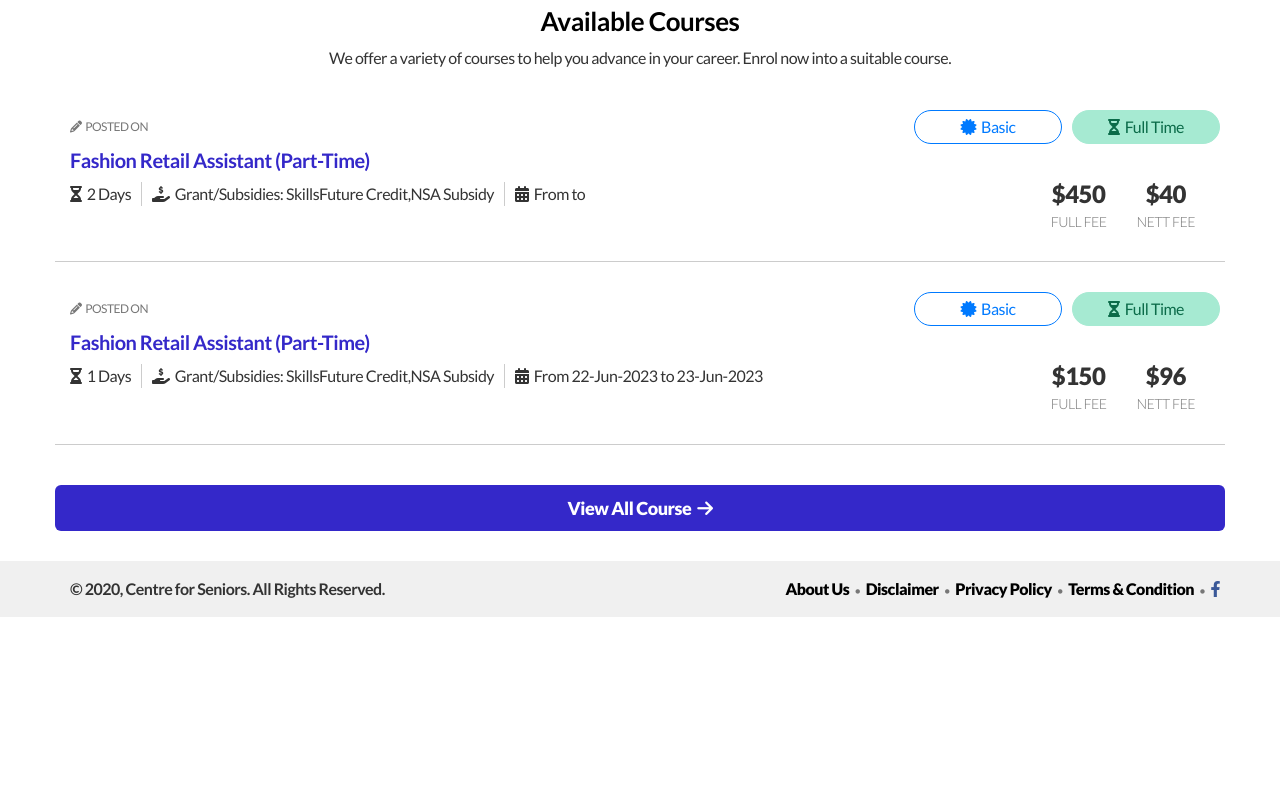
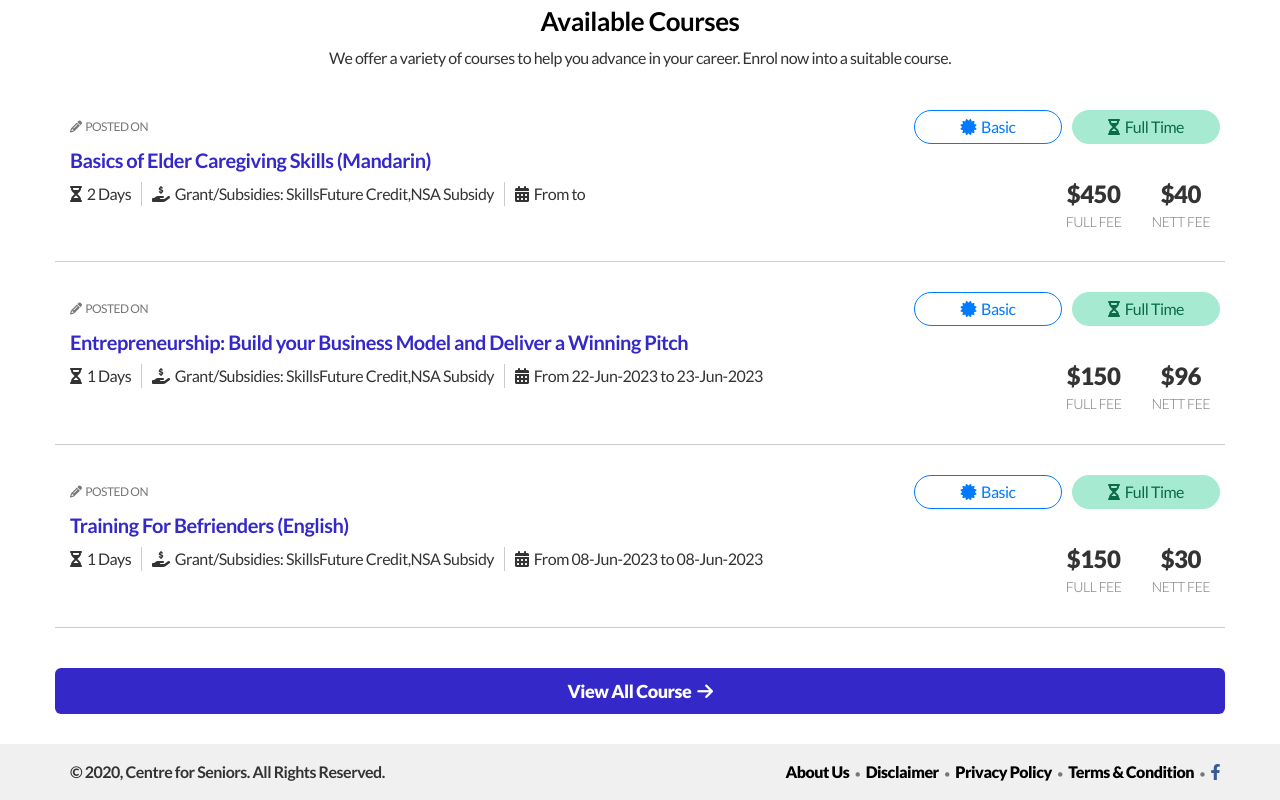
Before and after one commit to phr9000/seniorJob, a React (Create React App) app: page / in a window 1280 px wide. Shown: the part 1903-2703 px from the top of the page. Before the commit the page ends 2520 px from the top, so only its background shows below. Built offline with nearby package versions, Linux system fonts and the light colour scheme.

Commit message:
+ Avail scss 간격 일부 수정

```diff
--- a/src/assets/styles/layout/availCourses.scss
+++ b/src/assets/styles/layout/availCourses.scss
@@ -191,6 +191,10 @@
     justify-content: center;
     padding: 0 1.5rem;
 
+    &:last-child {
+      padding-right: 0;
+    }
+
     @include mobile {
       &:first-child {
         padding-left: 0;
--- a/src/components/AvailCourses.tsx
+++ b/src/components/AvailCourses.tsx
@@ -20,7 +20,7 @@ const coursesList = [
       {type: "Basic", icon: "fas fa-certificate"},
       {type: "Full Time", icon: "fas fa-hourglass-half"},
     ],
-    title: "Fashion Retail Assistant (Part-Time)",
+    title: "Basics of Elder Caregiving Skills (Mandarin)",
     day: "2 Days",
     location: "Grant/Subsidies: SkillsFuture Credit,NSA Subsidy",
     calendar: "From to",
@@ -36,7 +36,7 @@ const coursesList = [
       {type: "Basic", icon: "fas fa-certificate"},
       {type: "Full Time", icon: "fas fa-hourglass-half"},
     ],
-    title: "Fashion Retail Assistant (Part-Time)",
+    title: "Entrepreneurship: Build your Business Model and Deliver a Winning Pitch",
     day: "1 Days",
     location: "Grant/Subsidies: SkillsFuture Credit,NSA Subsidy",
     calendar: "From 22-Jun-2023 to 23-Jun-2023",
@@ -45,12 +45,27 @@ const coursesList = [
     fullFee: "FULL FEE",
     nettlFee: "NETT FEE",
   },
+  {
+    postedOn: "",
+    timeTypes: [
+      {type: "Basic", icon: "fas fa-certificate"},
+      {type: "Full Time", icon: "fas fa-hourglass-half"},
+    ],
+    title: "Training For Befrienders (English)",
+    day: "1 Days",
+    location: "Grant/Subsidies: SkillsFuture Credit,NSA Subsidy",
+    calendar: "From 08-Jun-2023 to 08-Jun-2023",
+    salary: "$150",
+    salary2: "$30",
+    fullFee: "FULL FEE",
+    nettlFee: "NETT FEE",
+  },
 
 ];
 
 export const CoursesItem: React.FC<{ courses: typeof coursesList[0] }> = ({courses}) => (
   <li className="sec_list">
-    <a href="#" className="add_links flex">
+    <a href="#none" className="add_links flex">
       <div className="text_area">
         <div className="row flex justify-between">
           <span className="posted_on">
--- a/src/components/LatestList.tsx
+++ b/src/components/LatestList.tsx
@@ -52,7 +52,7 @@ const jobList = [
 
 export const JobItem: React.FC<{ job: typeof jobList[0] }> = ({job}) => (
   <li className="sec_list">
-    <a href="#" className="add_links flex">
+    <a href="#none" className="add_links flex">
       <div className="thumb_area shrink-0">
         <img src={job.thumb} alt=""/>
       </div>
```
